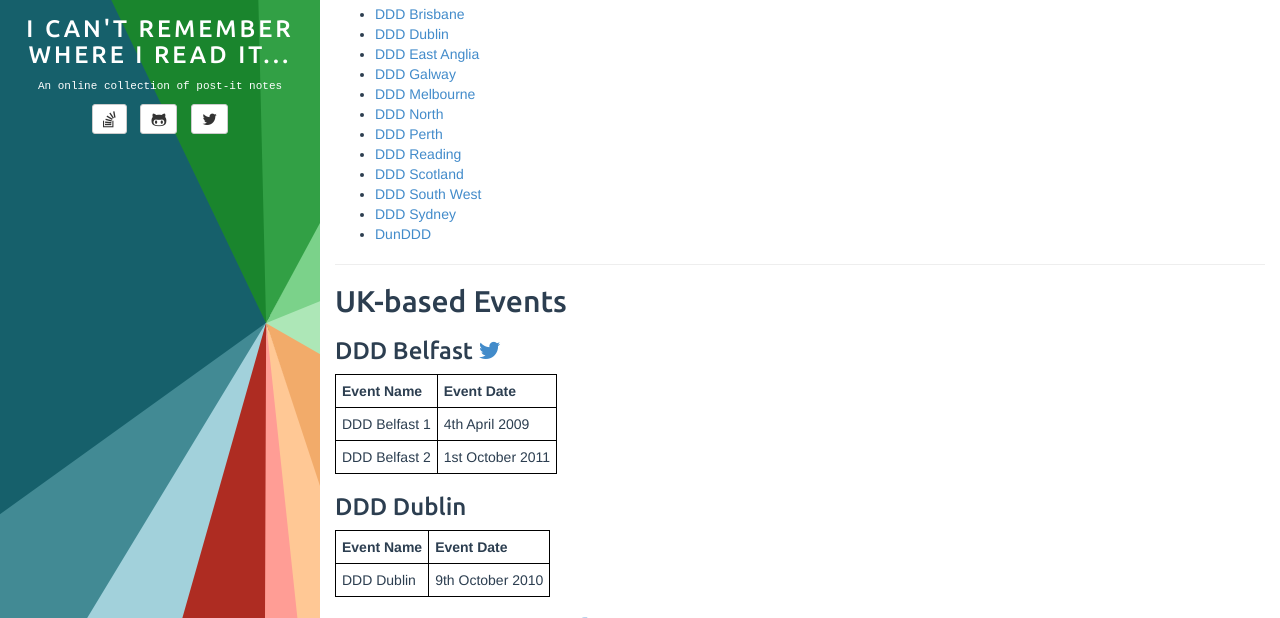
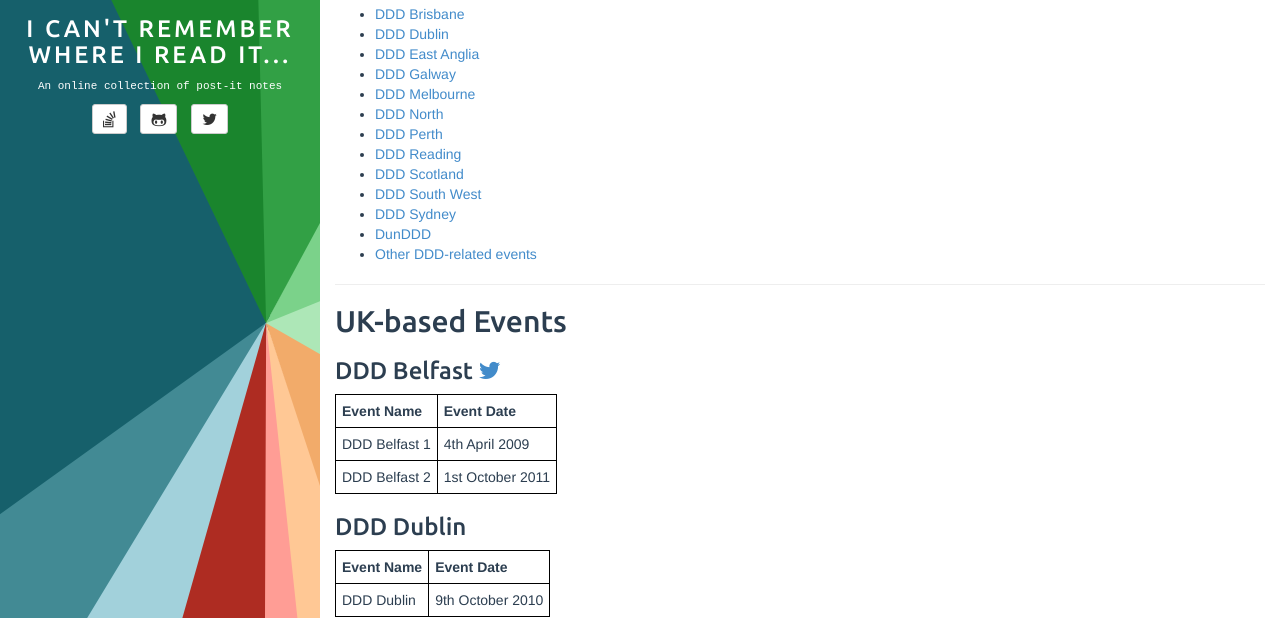
Before and after one commit to adrianbanks/adrianbanks.github.io, a Jekyll site: the page built from ddd.md, in a window 1280 px wide and 900 px high, cut to the strip 282-900 px from the top of the window. Built offline with Jekyll 4.4.1, drawn with Linux system fonts in a browser that asks for light colours; our own code applies the rules of GitHub Pages for plain Markdown files.

Commit message:
Fix the anchors in the ddd page

```diff
--- a/ddd.md
+++ b/ddd.md
@@ -5,19 +5,20 @@
 There have been many Developer! Developer! Developer! events over the years, spread across the globe.
 
 - [DDD Adelaide](#ddd-adelaide)
-- [DDD Belfast](#ddd-belfast)
-- [DDD Brisbane](#ddd-brisbane)
+- [DDD Belfast](#ddd-belfast-)
+- [DDD Brisbane](#ddd-brisbane--)
 - [DDD Dublin](#ddd-dublin)
-- [DDD East Anglia](#ddd-east-anglia)
+- [DDD East Anglia](#ddd-east-anglia---)
 - [DDD Galway](#ddd-galway)
-- [DDD Melbourne](#ddd-melbourne)
-- [DDD North](#ddd-north)
-- [DDD Perth](#ddd-perth)
-- [DDD Reading](#ddd-reading)
-- [DDD Scotland](#ddd-scotland)
-- [DDD South West](#ddd-south-west)
-- [DDD Sydney](#ddd-sydney)
+- [DDD Melbourne](#ddd-melbourne--)
+- [DDD North](#ddd-north---)
+- [DDD Perth](#ddd-perth--)
+- [DDD Reading](#ddd-reading--)
+- [DDD Scotland](#ddd-scotland--)
+- [DDD South West](#ddd-south-west--)
+- [DDD Sydney](#ddd-sydney--)
 - [DunDDD](#dunddd)
+- [Other DDD-related events](#other-ddd-related-events)
 
 ----
 
```
